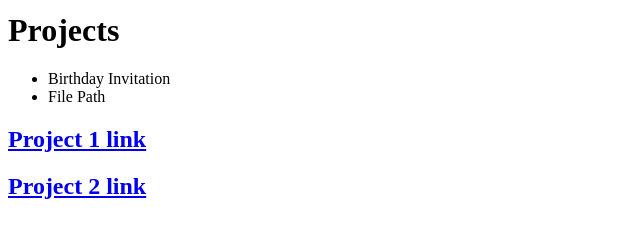
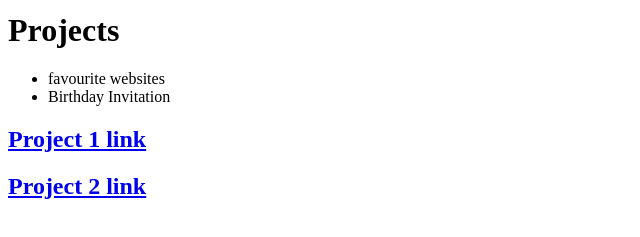
Before and after one commit to Ragavi-05/portfolio, a plain HTML site: page index.html in a window 1280 px wide. Shown: the part 125-362 px from the top of the page, 0-640 px from the left. Drawn offline with Linux system fonts and the light colour scheme.

Commit message:
Update index.html

```diff
--- a/index.html
+++ b/index.html
@@ -5,8 +5,8 @@
         <hr>
         <h1>Projects</h1>
         <ul>
+            <li>favourite websites</li>
             <li>Birthday Invitation</li>
-            <li>File Path</li>
         </ul>
         <h2><a href="ty4.html">Project 1 link</a></h2>
         <h2><a href="ty5.html"> Project 2 link</a></h2>
```
